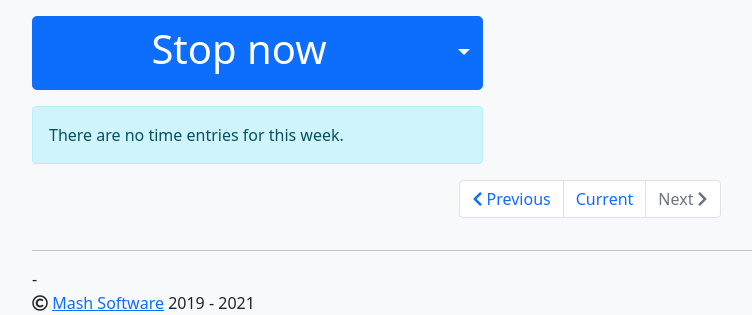
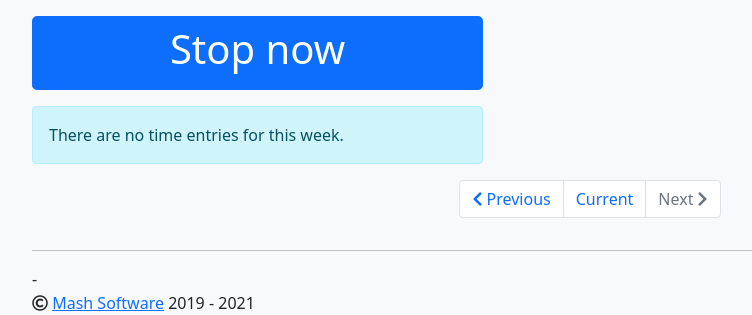
Before and after one commit to MashSoftware/time-tracker, a Python web app: template app/templates/entry/weekly.html in a window 1280 px wide. Shown: the part 56-371 px from the top of the page, without its empty margins (50-802 px from the left). Run offline with Jinja, Linux system fonts and the light colour scheme; the template is opened without the code that fills it, so the values that code supplies are empty; some libraries are stand-ins or nearby versions.

Commit message:
remove dropdown from stop button

```diff
--- a/app/templates/entry/weekly.html
+++ b/app/templates/entry/weekly.html
@@ -2,22 +2,26 @@
 {% block content %}
 <div class="row">
     <div class="col-md-5">
+        {% if start %}
         <div class="btn-group w-100 mb-3">
-            <a class="btn btn-primary btn-lg w-100" href="{{ url_for('entry.auto') }}" role="button"><h1>{% if start %}Start now{% else %}Stop now{% endif %}</h1></a>
+            <a class="btn btn-primary btn-lg w-100" href="{{ url_for('entry.auto') }}" role="button"><h1>Start now</h1></a>
             <button type="button" class="btn btn-lg btn-primary dropdown-toggle dropdown-toggle-split" data-bs-toggle="dropdown"
                 aria-expanded="false">
                 <span class="visually-hidden">Toggle Dropdown</span>
             </button>
             <ul class="dropdown-menu">
-                <li><a class="dropdown-item {% if not start %}disabled{% endif %}" href="{{ url_for('entry.manual') }}">Manual entry</a></li>
+                <li><a class="dropdown-item" href="{{ url_for('entry.manual') }}">Manual entry</a></li>
                 {% if current_user.tags %}
                 <li><hr class="dropdown-divider"></li>
                     {% for tag in current_user.tags %}
-                    <li><a class="dropdown-item {% if not start %}disabled{% endif %}" href="{{ url_for('entry.auto', tag_id=tag.id) }}"><i class="fas fa-tag fa-fw"></i> Start {{tag.name}} now</a></li>
+                    <li><a class="dropdown-item" href="{{ url_for('entry.auto', tag_id=tag.id) }}"><i class="fas fa-tag fa-fw"></i> Start {{tag.name}} now</a></li>
                     {% endfor %}
                 {% endif %}
             </ul>
         </div>
+        {% else %}
+        <a class="btn btn-primary btn-lg w-100 mb-3" href="{{ url_for('entry.auto') }}" role="button"><h1>Stop now</h1></a>
+        {% endif %}
         {% if events %}
             {% include 'entry/_summary_card.html'%}
         {% else %}
```
